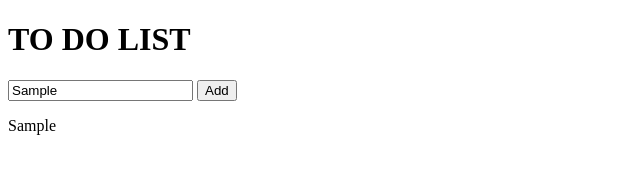
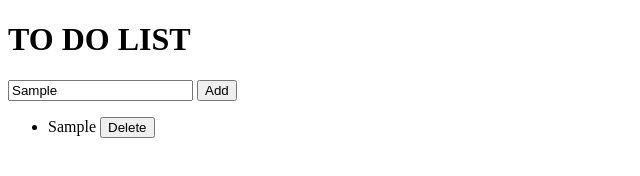
Before and after one commit to Skeamy876/ToDOApp, a plain HTML site: page index.html in a window 1280 px wide. Both pictures are taken after typing "Sample" into the empty fields and a click on the button "Add". Shown: the whole page, without its empty margins (0-640 px from the left). Drawn offline with Linux system fonts and the light colour scheme.

Commit message:
Add and remove functions working- CSS styling pending

```diff
--- a/appscript.js
+++ b/appscript.js
@@ -7,7 +7,17 @@ function Add(){
     }else{
         lists.push(list)
         console.log(lists)
+        document.getElementById("sec").innerHTML += `<li idx="${lists.length-1}">${lists} <button type="button" onclick="remove()">Delete</button></li>`
     }
-    var output=lists.join('<br/>');
-    document.getElementById("sec").innerHTML=output;
+
 }
+//delete activity from list
+function remove(){
+    const btn = event.target;
+    const index = parseInt(btn.parentElement.getAttribute("idx"), 10);
+    activities.splice(index, 1);
+    document.getElementById("sec").innerHTML = lists.map((list, i) => {
+      return `<li idx="${i}">${lists} <button type="button" onclick="remove()">Delete</button></li>`
+    });
+
+}
--- a/index.html
+++ b/index.html
@@ -11,7 +11,10 @@
         <input type="text" placeholder="Add Activity" id="event" name="events">
         <button id="add" onclick="Add()">Add</button>
 
-        <p id="sec"></p>
+            <ul id="sec">
+
+            </ul>
+
 </body>
 <script src="appscript.js"></script>
 </html>
```
